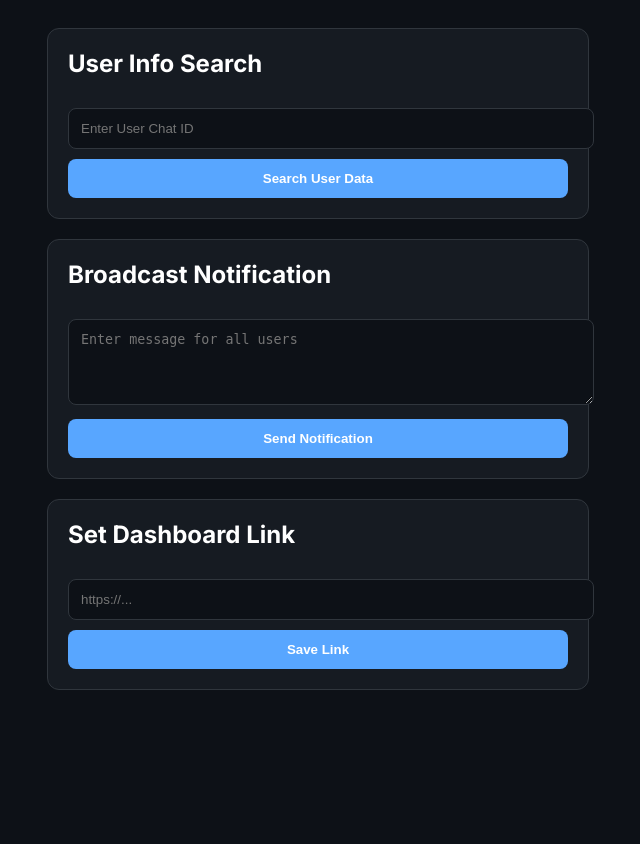
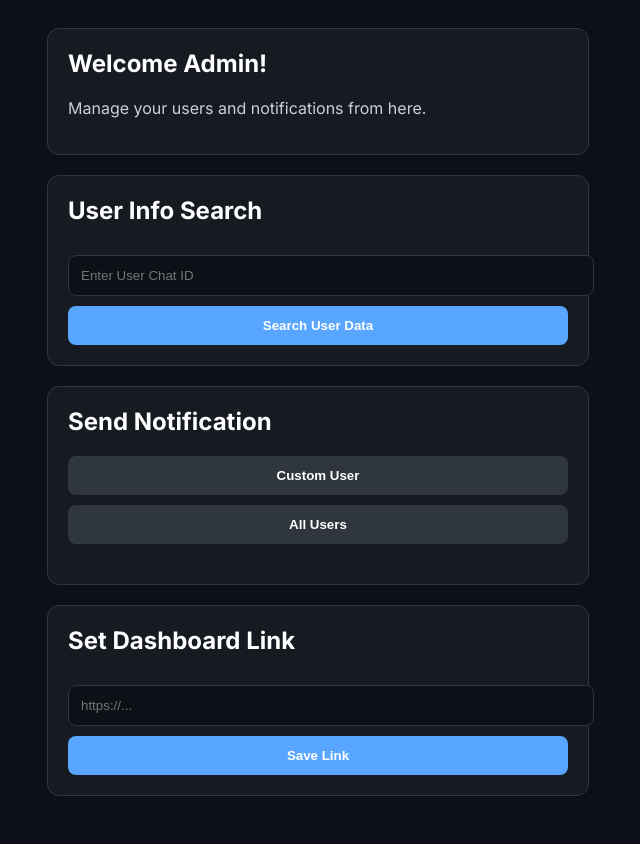
Before and after one commit to sopnoonly-maker/sopnodnjsnd, a Flask app: page /admin in a window 1280 px wide. Shown: the whole page, without its empty margins (322-962 px from the left). Before the commit the page ends 690 px from the top, so only its background shows below. Run offline with Flask 3, Linux system fonts and the light colour scheme; the visitor is signed in with stand-in values (Sample User, id 1).

Commit message:
Enhance admin panel with user info display and notification features
Refactor admin panel to display user processing statistics, implement custom and broadcast notification functionalities with queuing, and update result page rendering.

Replit-Commit-Author: Agent
Replit-Commit-Session-Id: a1b11a0e-19b7-4242-82b6-042ad1773440
Replit-Commit-Checkpoint-Type: intermediate_checkpoint
Replit-Commit-Event-Id: 1cbb1b63-8cdf-473d-b545-f01590c3a5b7
Replit-Commit-Screenshot-Url: https://storage.googleapis.com/screenshot-production-us-central1/94ea1672-5eec-4c91-9a3c-ed92c84fa3a6/a1b11a0e-19b7-4242-82b6-042ad1773440/2n7grNc
Replit-Helium-Checkpoint-Created: true

```diff
--- a/templates/admin.html
+++ b/templates/admin.html
@@ -22,6 +22,11 @@
 </head>
 <body>
     <div class="card">
+        <h2>Welcome Admin!</h2>
+        <p>Manage your users and notifications from here.</p>
+    </div>
+
+    <div class="card">
         <h2>User Info Search</h2>
         <form action="/admin/search" method="POST">
             <input type="text" name="chat_id" placeholder="Enter User Chat ID" required>
@@ -30,12 +35,38 @@
     </div>
 
     <div class="card">
-        <h2>Broadcast Notification</h2>
-        <form action="/admin/notify" method="POST">
-            <textarea name="message" placeholder="Enter message for all users" rows="4" required></textarea>
-            <button type="submit">Send Notification</button>
-        </form>
+        <h2>Send Notification</h2>
+        <div style="margin-bottom: 20px;">
+            <button onclick="showSection('custom')" style="margin-bottom: 10px; background: #30363d;">Custom User</button>
+            <button onclick="showSection('all')" style="background: #30363d;">All Users</button>
+        </div>
+
+        <div id="notify-custom" style="display: none;">
+            <h3>Custom User Notification</h3>
+            <form action="/admin/notify" method="POST">
+                <input type="hidden" name="type" value="custom">
+                <input type="text" name="chat_id" placeholder="User Chat ID" required>
+                <textarea name="message" placeholder="Enter message" rows="4" required></textarea>
+                <button type="submit">Send to User</button>
+            </form>
+        </div>
+
+        <div id="notify-all" style="display: none;">
+            <h3>Broadcast to All Users</h3>
+            <form action="/admin/notify" method="POST">
+                <input type="hidden" name="type" value="all">
+                <textarea name="message" placeholder="Enter message for all users" rows="4" required></textarea>
+                <button type="submit" style="background: #238636;">Send to All</button>
+            </form>
+        </div>
     </div>
+
+    <script>
+        function showSection(type) {
+            document.getElementById('notify-custom').style.display = type === 'custom' ? 'block' : 'none';
+            document.getElementById('notify-all').style.display = type === 'all' ? 'block' : 'none';
+        }
+    </script>
 
     <div class="card">
         <h2>Set Dashboard Link</h2>
--- a/web_app.py
+++ b/web_app.py
@@ -102,30 +102,59 @@ def admin_search():
     user_info = data.get(search_id, {})
 
     processed_numbers = []
+    stats = {'processing': 0, 'successful': 0, 'reject': 0}
+
     if user_info:
         processing_details = user_info.get('processing_details', [])
         for item in processing_details:
+            status = item.get('status', 'Processing')
             processed_numbers.append({
                 'number': item.get('number', 'N/A'),
-                'status': item.get('status', 'Processing'),
+                'status': status,
                 'price': f"{item.get('price', 0.0):.2f} USD",
                 'country': item.get('country', 'N/A'),
                 'date': item.get('timestamp', 'N/A').split('T')[0] if 'T' in item.get('timestamp', '') else item.get('timestamp', 'N/A')
             })
 
-    return render_template('admin_results.html', numbers=processed_numbers, search_id=search_id)
+            if status == 'Processing':
+                stats['processing'] += 1
+            elif status == 'Successful':
+                stats['successful'] += 1
+            elif status == 'Reject':
+                stats['reject'] += 1
+
+    return render_template('admin_results.html', numbers=processed_numbers, search_id=search_id, stats=stats)
 
 @app.route('/admin/notify', methods=['POST'])
 def admin_notify():
     if 'user_id' not in session or session['user_id'] != '2876886938':
         return redirect(url_for('index'))
 
+    notify_type = request.form.get('type', 'all')
     message = request.form.get('message', '').strip()
+    chat_id = request.form.get('chat_id', '').strip()
+
     if message:
-        # We can't easily call the bot from here without shared state or a signal
-        # For now, let's store it in a notifications.json for the bot to pick up or just log
+        queue = []
+        if os.path.exists('broadcast_queue.json'):
+            try:
+                with open('broadcast_queue.json', 'r') as f:
+                    queue = json.load(f)
+                    if not isinstance(queue, list):
+                        queue = []
+            except:
+                queue = []
+
+        notification = {
+            'type': notify_type,
+            'message': message,
+            'chat_id': chat_id if notify_type == 'custom' else None,
+            'timestamp': datetime.now().isoformat()
+        }
+        queue.append(notification)
+
         with open('broadcast_queue.json', 'w') as f:
-            json.dump({'message': message, 'timestamp': datetime.now().isoformat()}, f)
+            json.dump(queue, f)
 
     return redirect(url_for('admin_panel'))
 
```
Also changed, not shown: templates/admin_results.html (+16 -0 lines).
